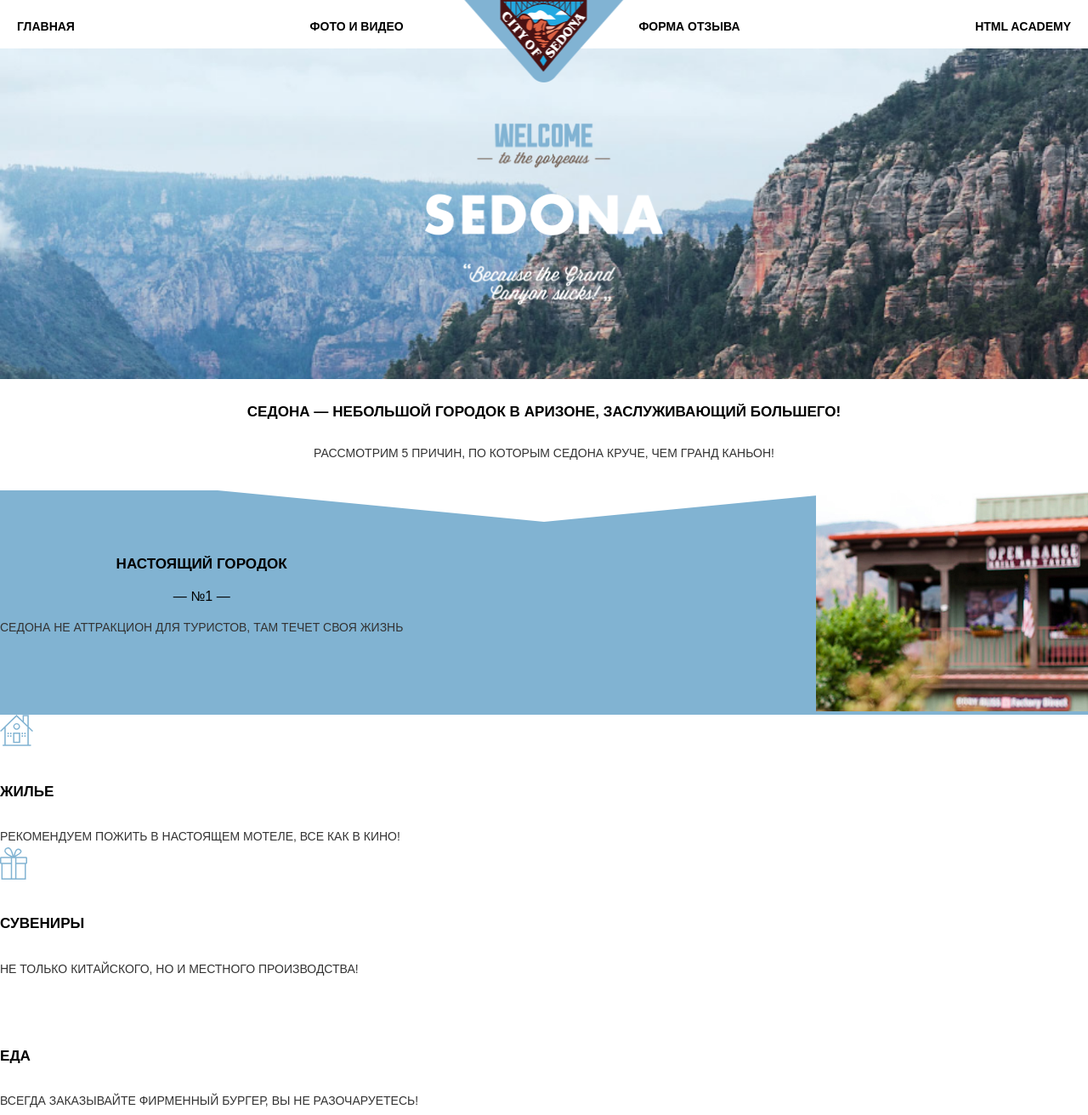
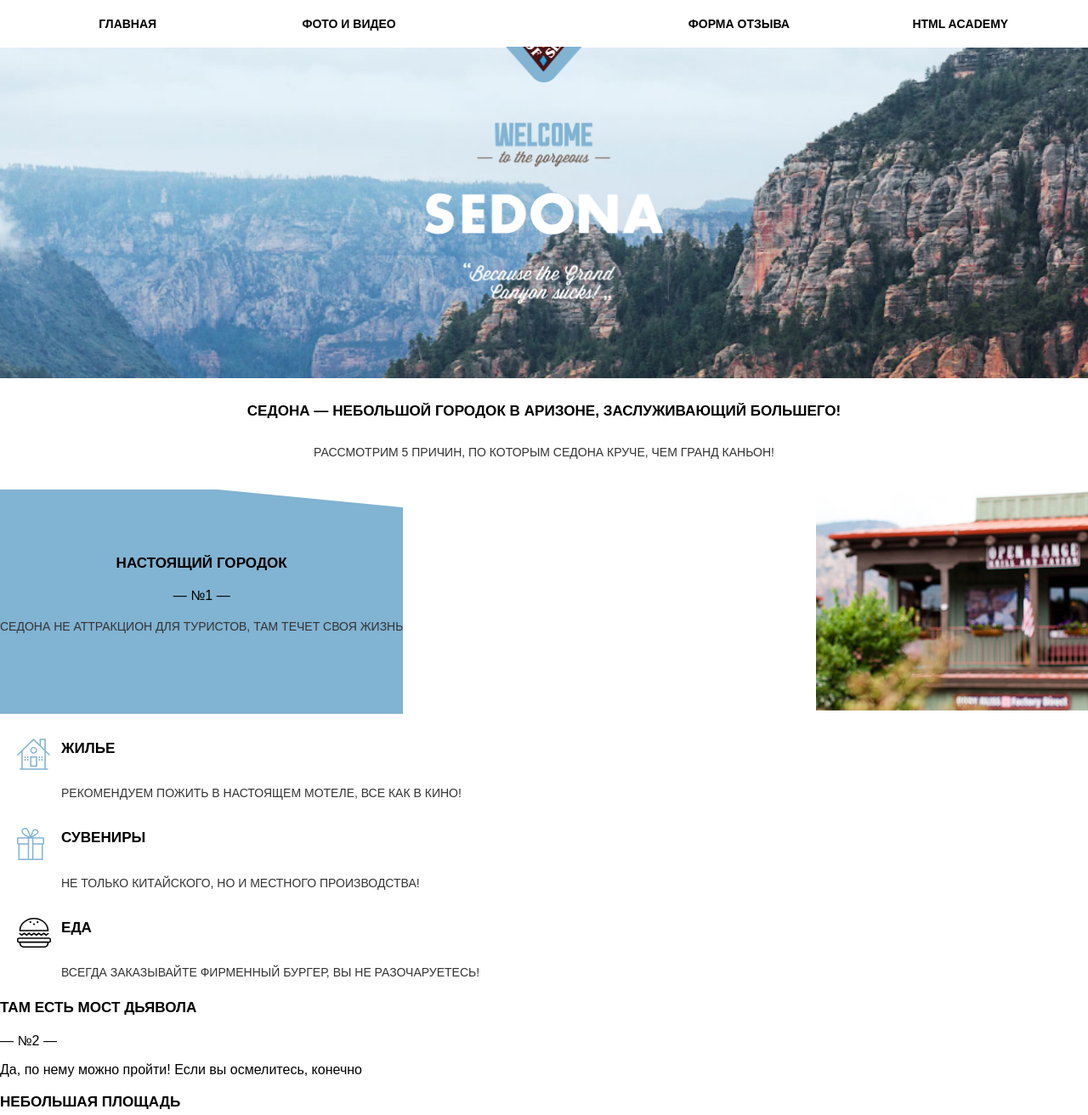
Before and after one commit to keaasd/sedona, a website: page source/index.html in a window 1280 px wide. Shown: the top 1312 px of the page at 85% size. Drawn offline with nearby package versions, Linux system fonts and the light colour scheme; files that its build step writes are made by us from their sources.

Commit message:
citi-advanrages

```diff
--- a/source/index.html
+++ b/source/index.html
@@ -76,7 +76,7 @@
           </div>
 
           <!-- эм  -->
-          <div class="city-advantages">
+          <div class="city-advantages container">
             <h4 class="visually-hidden">Преимущества городка</h4>
             <ul class="city-advantages__list">
               <li class="city-advantages__item city-advantages__item--image-home">
@@ -87,8 +87,8 @@
                 <h5 class="title city-advantages__title">Сувениры</h5>
                 <p class="title__subtitle">Не только китайского, но и местного производства!</p>
               </li>
-              <li class="city-advantages__item">
-                <h5 class="title city-advantages__title city-advantages__item--image-burger">Еда</h5>
+              <li class="city-advantages__item city-advantages__item--image-burger">
+                <h5 class="title city-advantages__title">Еда</h5>
                 <p class="title__subtitle">Всегда заказывайте фирменный бургер, вы не разочаруетесь!</p>
               </li>
             </ul>
--- a/source/less/advantages.less
+++ b/source/less/advantages.less
@@ -32,10 +32,6 @@
   text-align: center;
 }
 
-.advantages__item {
-  background-color: #81b3d2;
-}
-
 .advantages__triangle {
   position: relative;
 
@@ -63,6 +59,7 @@
 .advantages__text {
   text-align: center;
   padding: 57px 0 39px;
+  background-color: #81b3d2;
 }
 
 .advantages__image {
--- a/source/less/city-advantages.less
+++ b/source/less/city-advantages.less
@@ -3,12 +3,18 @@
 }
 
 .city-advantages__item {
+  position: relative;
+  padding-left: 52px;
+
   &::before {
     content: "";
-    width: 50px;
-    height: 50px;
+    width: 40px;
+    height: 38px;
     display: block;
+    position: absolute;
     background-repeat: no-repeat;
+    left: 0;
+    top: 0;
   }
 
   &--image-home::before {
--- a/source/less/header.less
+++ b/source/less/header.less
@@ -101,12 +101,14 @@
 .navigation__list {
   position: relative;
   display: flex;
+  flex-wrap: wrap;
   flex-direction: column;
   background-color: rgba(129, 179, 210, 1);
   // background-color: #81b3d2;
   width: 100%;
   margin: 0;
   padding: 0;
+  z-index: 1;
 
   &::after {
     content: "";
@@ -129,11 +131,21 @@
 }
 
 .navigation__item {
-  list-style: none;
-  // &:last-child a {
-  //         background: linear-gradient(180deg, rgba(0, 0, 0, 0) 0%, rgba(0, 0, 0, 0.2) 100%);
+  &:nth-child(4n+6) {
+    @media (min-width: 768px) {
+      margin-right: auto;
+    }
+  }
 
-  // }
+  &:nth-child(2) {
+    @media (min-width: 768px) {
+      margin-right: auto;
+    }
+  }
+
+  @media (min-width: 768px) {
+    width: 21%;
+  }
 }
 
 .navigation__link {
@@ -147,6 +159,12 @@
   font-weight: bold;
   background-color: inherit;
   box-shadow: 0 1px 0 rgba(1, 1, 1, 0.2), inset 0 1px 0 rgba(255, 255, 255, 0.2);
+
+  @media (min-width: 768px) {
+    background-color: #ffffff;
+    color: #81b3d2;
+    padding: 20px 0 19px;
+  }
 
   &:hover {
     background-color: #669ec0;
```
